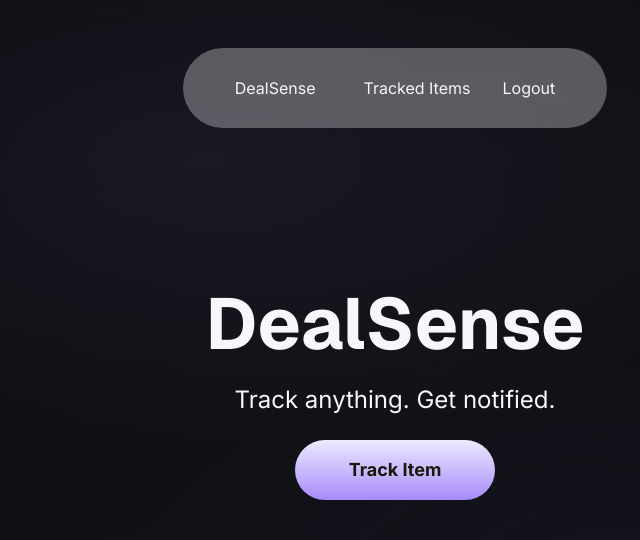
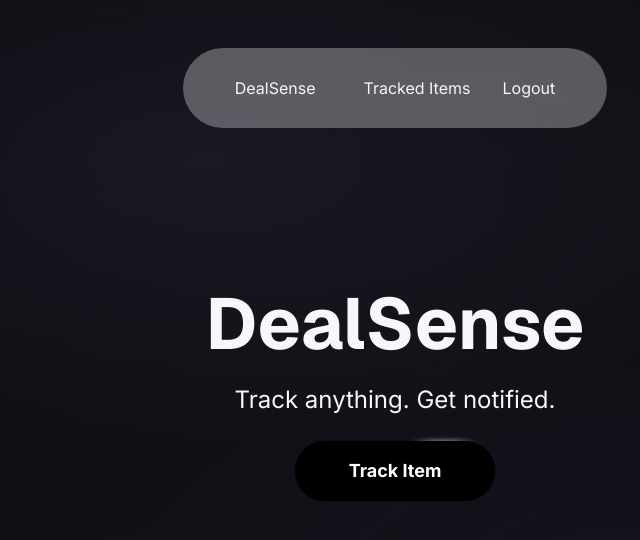
Before and after one commit to fareezmir/smart-price-tracker, a Next.js app in the folder frontend/: page / in a window 1280 px wide. Shown: the top 540 px of the page, without its empty margins (245-885 px from the left). Built offline with nearby package versions, Linux system fonts and the light colour scheme.

Commit message:
using aceternity ui component for track button

```diff
--- a/frontend/src/app/globals.css
+++ b/frontend/src/app/globals.css
@@ -1,54 +1,3 @@
 @tailwind base;
 @tailwind components;
 @tailwind utilities;
-
-
-@property --animate-duration {
-    syntax: '<angle>';
-    initial-value: 0deg;
-    inherits: false;
-  }
-  @property --Color {
-    syntax: '<color>';
-    initial-value: #4afd71;
-  }
-
-  @keyframes rotate {
-    0% {
-      --animate-duration: 0deg;
-      --Color: #4afd71;
-    }
-    100% {
-      --animate-duration: 360deg;
-      --Color: #4afd71;
-    }
-  }
-
-  .btn:after,
-  .btn:before {
-    content: '';
-    display: block;
-    position: absolute;
-    top: 0;
-    left: 0;
-    width: 100%;
-    overflow: hidden;
-    height: 100%;
-    border-radius: calc(100px + 1.5px);
-    background-size: 100% 100%;
-    background-position: 0px 0px;
-    background-image: conic-gradient(
-      from var(--animate-duration) at 50% 50%,
-      #ffff 0%,
-      #ffff 20%,
-      var(--Color) 50%,
-      var(--Color) 66%,
-      #ffff 100%
-    );
-    animation: rotate 3s infinite linear;
-  }
-
-  .btn:before {
-    animation: rotate 3s infinite linear;
-    filter: blur(20px);
-  }
--- a/frontend/src/app/page.tsx
+++ b/frontend/src/app/page.tsx
@@ -1,7 +1,6 @@
 
 "use client"
-import { Button } from "@/components/ui/Button"
-import AuroraBackground from "@/components/ui/aurora-background"
+import { HoverBorderGradient } from "@/components/ui/hover-border-gradient"
 
 
 export default function Home() {
@@ -14,9 +13,9 @@
         <h1 className="mx-auto max-w-3xl font-geist text-7xl font-bold text-center">DealSense</h1>
         <h2 className="mx-auto max-w-3xl font-inter text-2xl text-center">Track anything. Get notified.</h2>
         <div className="relative inline-flex">
-          <Button appearance="gradient" variant="primary" className="px-5 py-4 rounded-full font-bold text-base md:text-lg min-w-[200px] flex justify-center">
+          <HoverBorderGradient className="px-5 py-4 rounded-full font-bold text-base md:text-lg min-w-[200px] flex justify-center">
             Track Item
-          </Button>
+          </HoverBorderGradient>
         </div>
       </div>
     </main>
--- /dev/null
+++ b/frontend/src/components/ui/hover-border-gradient.tsx
@@ -0,0 +1,99 @@
+"use client";
+import React, { useState, useEffect, useRef } from "react";
+
+import { motion } from "motion/react";
+import { cn } from "@/lib/utils";
+
+type Direction = "TOP" | "LEFT" | "BOTTOM" | "RIGHT";
+
+export function HoverBorderGradient({
+  children,
+  containerClassName,
+  className,
+  as: Tag = "button",
+  duration = 1,
+  clockwise = true,
+  ...props
+}: React.PropsWithChildren<
+  {
+    as?: React.ElementType;
+    containerClassName?: string;
+    className?: string;
+    duration?: number;
+    clockwise?: boolean;
+  } & React.HTMLAttributes<HTMLElement>
+>) {
+  const [hovered, setHovered] = useState<boolean>(false);
+  const [direction, setDirection] = useState<Direction>("TOP");
+
+  const rotateDirection = (currentDirection: Direction): Direction => {
+    const directions: Direction[] = ["TOP", "LEFT", "BOTTOM", "RIGHT"];
+    const currentIndex = directions.indexOf(currentDirection);
+    const nextIndex = clockwise
+      ? (currentIndex - 1 + directions.length) % directions.length
+      : (currentIndex + 1) % directions.length;
+    return directions[nextIndex];
+  };
+
+  const movingMap: Record<Direction, string> = {
+    TOP: "radial-gradient(20.7% 50% at 50% 0%, hsl(0, 0%, 100%) 0%, rgba(255, 255, 255, 0) 100%)",
+    LEFT: "radial-gradient(16.6% 43.1% at 0% 50%, hsl(0, 0%, 100%) 0%, rgba(255, 255, 255, 0) 100%)",
+    BOTTOM:
+      "radial-gradient(20.7% 50% at 50% 100%, hsl(0, 0%, 100%) 0%, rgba(255, 255, 255, 0) 100%)",
+    RIGHT:
+      "radial-gradient(16.2% 41.199999999999996% at 100% 50%, hsl(0, 0%, 100%) 0%, rgba(255, 255, 255, 0) 100%)",
+  };
+
+  const highlight =
+    "radial-gradient(75% 181.15942028985506% at 50% 50%, #A78BFA 0%, rgba(255, 255, 255, 0) 100%)";
+
+  useEffect(() => {
+    if (!hovered) {
+      const interval = setInterval(() => {
+        setDirection((prevState) => rotateDirection(prevState));
+      }, duration * 1000);
+      return () => clearInterval(interval);
+    }
+  }, [hovered]);
+  return (
+    <Tag
+      onMouseEnter={(event: React.MouseEvent<HTMLDivElement>) => {
+        setHovered(true);
+      }}
+      onMouseLeave={() => setHovered(false)}
+      className={cn(
+        "relative flex rounded-full content-center bg-black/20 hover:bg-black/10 transition duration-500 dark:bg-white/20 items-center flex-col flex-nowrap gap-10 h-min justify-center overflow-visible p-px decoration-clone w-fit",
+        containerClassName
+      )}
+      {...props}
+    >
+      <div
+        className={cn(
+          "w-auto text-white z-10 bg-black px-4 py-2 rounded-[inherit]",
+          className
+        )}
+      >
+        {children}
+      </div>
+      <motion.div
+        className={cn(
+          "flex-none inset-0 overflow-hidden absolute z-0 rounded-[inherit]"
+        )}
+        style={{
+          filter: "blur(2px)",
+          position: "absolute",
+          width: "100%",
+          height: "100%",
+        }}
+        initial={{ background: movingMap[direction] }}
+        animate={{
+          background: hovered
+            ? [movingMap[direction], highlight]
+            : movingMap[direction],
+        }}
+        transition={{ ease: "linear", duration: duration ?? 1 }}
+      />
+      <div className="bg-black absolute z-1 flex-none inset-[2px] rounded-[100px]" />
+    </Tag>
+  );
+}
```
